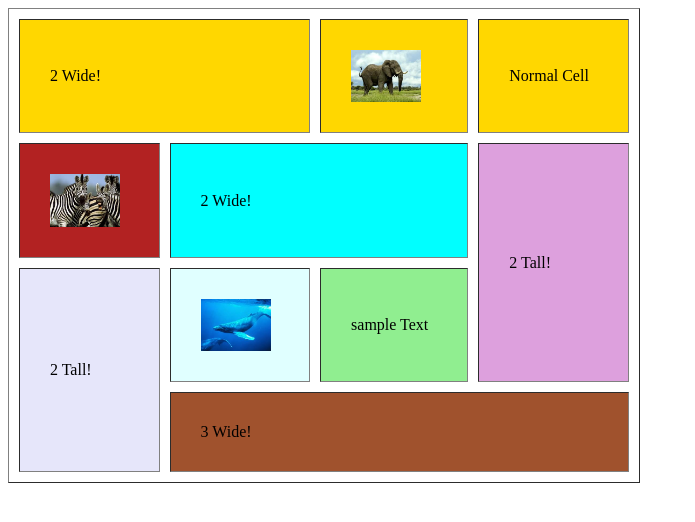
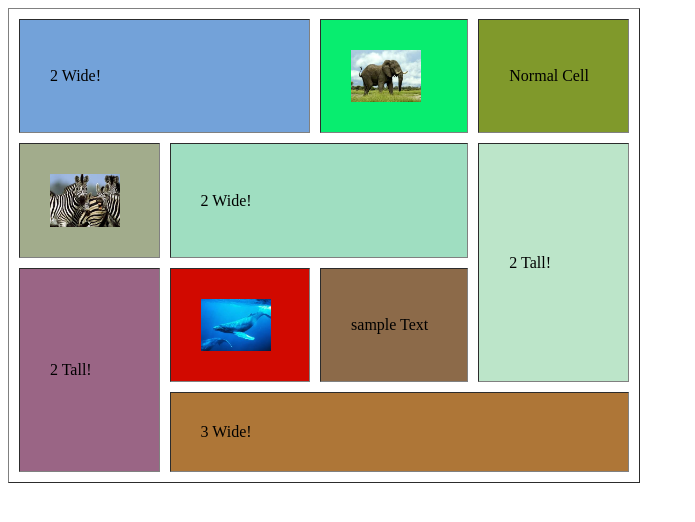
Before and after one commit to chsrobotc/WPC_ALEX_JONES, a plain HTML site: page Tables/tables2.html in a window 1280 px wide. Shown: the whole page, without its empty margins (0-695 px from the left). Drawn offline with nearby package versions, Linux system fonts and the light colour scheme.

Commit message:
randomizing color script added

```diff
--- a/Tables/tables2.html
+++ b/Tables/tables2.html
@@ -1,5 +1,26 @@
 <html>
 <head>
+
+<script type="text/javascript" src="http://www.purpledonutgames.com/jquery.js"></script>
+<script type="text/javascript">
+$(document).ready( function() {
+
+
+function color() {
+    var letters = '0123456789ABCDEF'.split('');
+    var color = '#';
+    for (var i = 0; i < 6; i++ ) {
+        color += letters[Math.round(Math.random() * 15)];
+    }
+    return color;
+}
+		for(var p = 0; p != 10; p++) {
+		var a = color();
+		$('td').eq(p).css('background-color',a);
+		}
+	});
+</script>
+
 <title>Table Sample</title>
 </head>
 
```
